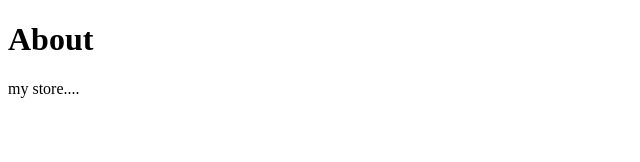
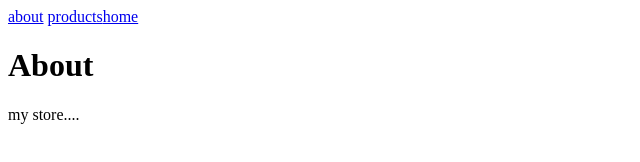
Before and after one commit to programming-teacher-ladaat/branch-2024-demo, a plain HTML site: page about.html in a window 1280 px wide. Shown: the whole page, without its empty margins (0-640 px from the left). Drawn offline with Linux system fonts and the light colour scheme.

Commit message:
add nav to about page

```diff
--- a/about.html
+++ b/about.html
@@ -1,13 +1,18 @@
 <!DOCTYPE html>
 <html lang="en">
-<head>
-    <meta charset="UTF-8">
-    <meta http-equiv="X-UA-Compatible" content="IE=edge">
-    <meta name="viewport" content="width=device-width, initial-scale=1.0">
+  <head>
+    <meta charset="UTF-8" />
+    <meta http-equiv="X-UA-Compatible" content="IE=edge" />
+    <meta name="viewport" content="width=device-width, initial-scale=1.0" />
     <title>About</title>
-</head>
-<body>
+  </head>
+  <body>
+    <nav>
+      <a href="./about.html">about</a>
+      <a href="./products.html">products</a
+      ><a href="./index.html">home</a>
+    </nav>
     <h1>About</h1>
     <p>my store....</p>
-</body>
+  </body>
 </html>
```
